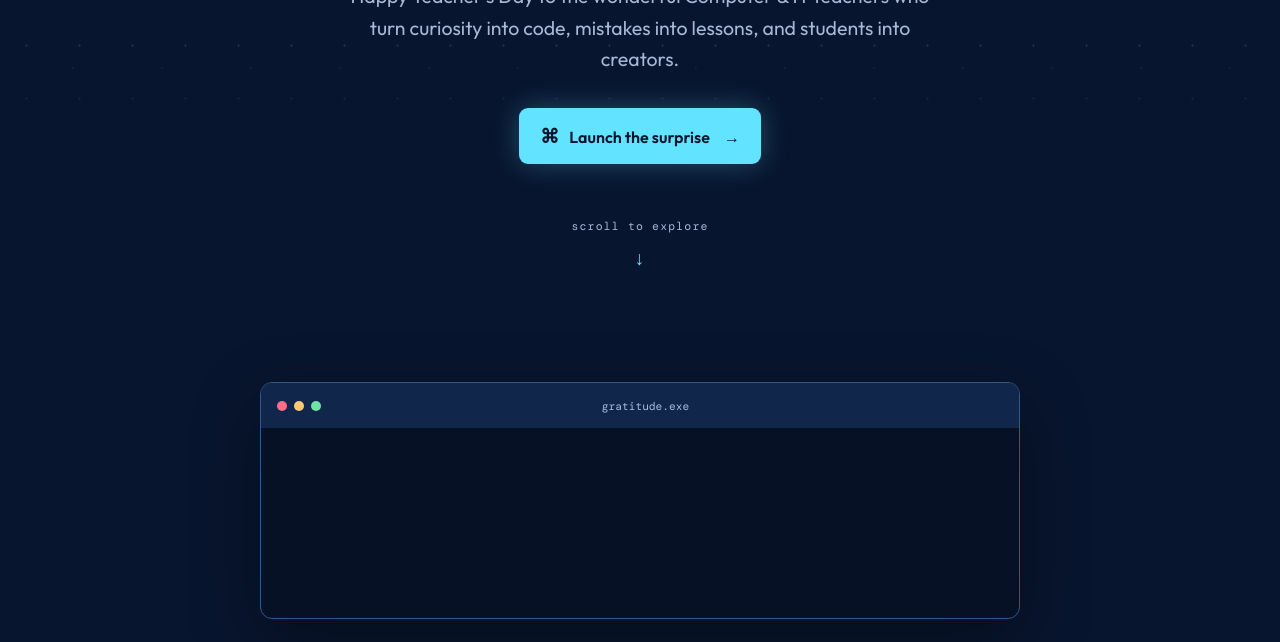
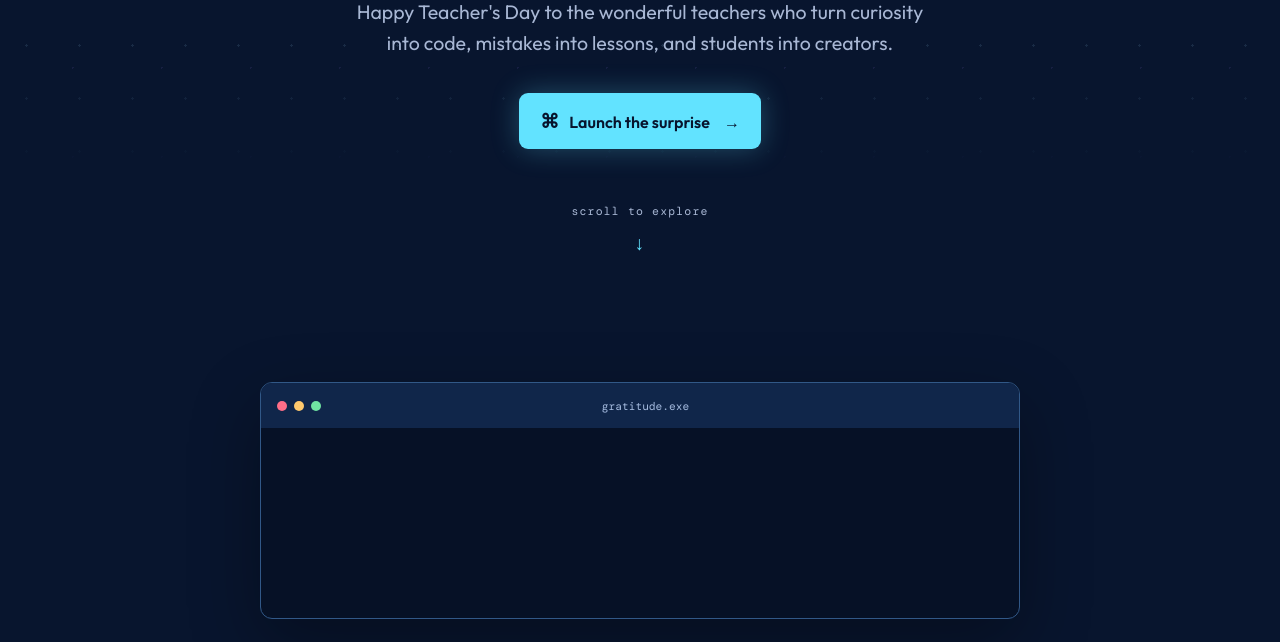
Before and after one commit to poorvanshdpsgn-prog/Teacher-s-day, a plain HTML site: page index.html in a window 1280 px wide. Shown: the part 458-1100 px from the top of the page. Drawn offline with nearby package versions, Linux system fonts and the light colour scheme.

Commit message:
Update Teacher's Day message for inclusivity

```diff
--- a/index.html
+++ b/index.html
@@ -17,7 +17,7 @@
         <p class="eyebrow"><span></span> SYSTEM MESSAGE: GRATITUDE DETECTED</p>
         <div class="pixel-heart" aria-hidden="true">♥</div>
         <h1>To the teachers who<br /><em>make us future-ready.</em></h1>
-        <p class="intro">Happy Teacher's Day to the wonderful Computer &amp; IT teachers who turn curiosity into code, mistakes into lessons, and students into creators.</p>
+        <p class="intro">Happy Teacher's Day to the wonderful teachers who turn curiosity into code, mistakes into lessons, and students into creators.</p>
         <button class="reveal-button" id="revealButton" type="button">
           <span class="button-icon">⌘</span> Launch the surprise <span class="button-arrow">→</span>
         </button>
```
